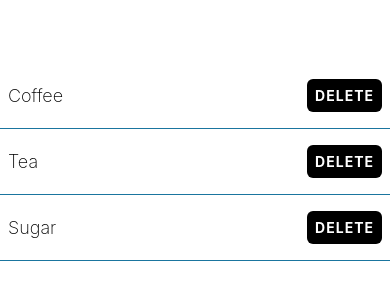
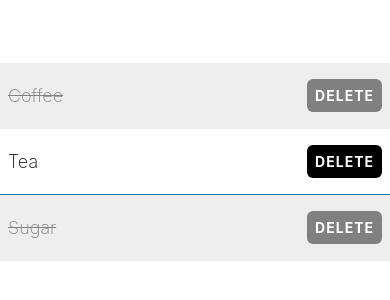
Before and after one commit to Matkovic123/react-native-shopping-list, a React Native app: screen / in a window 390 px wide. Shown: the part 260-560 px from the top of the page. Built offline with nearby package versions, Linux system fonts and the light colour scheme.

Commit message:
passing an array of conditional styles

```diff
--- a/App.tsx
+++ b/App.tsx
@@ -5,9 +5,9 @@
 export default function App() {
   return (
     <View style={styles.container}>
-      <ShoppingListItem name="Coffee" />
+      <ShoppingListItem name="Coffee" isCompleted={true} />
       <ShoppingListItem name="Tea" />
-      <ShoppingListItem name="Sugar" />
+      <ShoppingListItem name="Sugar" isCompleted />
     </View>
   );
 }
--- a/components/ShoppingListItem.tsx
+++ b/components/ShoppingListItem.tsx
@@ -3,9 +3,10 @@
 
 type Props = {
   name: string;
+  isCompleted?: boolean;
 };
 
-export function ShoppingListItem({ name }: Props) {
+export function ShoppingListItem({ name, isCompleted }: Props) {
   const handleDelete = () => {
     Alert.alert(
       `Are you sure you want to delete ${name}?`,
@@ -26,10 +27,25 @@
     );
   };
   return (
-    <View style={styles.itemContainer}>
-      <Text style={{ fontSize: 18, fontWeight: "200" }}>{name}</Text>
+    <View
+      style={[
+        styles.itemContainer,
+        isCompleted ? styles.completedContainer : undefined,
+      ]}
+    >
+      <Text
+        style={[
+          styles.itemText,
+          isCompleted ? styles.completedText : undefined,
+        ]}
+      >
+        {name}
+      </Text>
       <TouchableOpacity
-        style={styles.button}
+        style={[
+          styles.button,
+          isCompleted ? styles.completedButton : undefined,
+        ]}
         onPress={handleDelete}
         activeOpacity={0.8}
       >
@@ -54,10 +70,17 @@
     justifyContent: "space-between",
     alignItems: "center",
   },
+  completedContainer: {
+    backgroundColor: theme.colorLightGrey,
+    borderBottomColor: theme.colorLightGrey,
+  },
   button: {
     backgroundColor: theme.colorBlack,
     padding: 8,
     borderRadius: 6,
+  },
+  completedButton: {
+    backgroundColor: theme.colorGrey,
   },
   buttonText: {
     color: theme.colorWhite,
@@ -65,4 +88,13 @@
     textTransform: "uppercase",
     letterSpacing: 1,
   },
+  itemText: {
+    fontSize: 18,
+    fontWeight: "200",
+  },
+  completedText: {
+    textDecorationLine: "line-through",
+    textDecorationColor: theme.colorGrey,
+    color: theme.colorGrey,
+  },
 });
--- a/theme.ts
+++ b/theme.ts
@@ -2,4 +2,6 @@
   colorCerulian: "#1a759f",
   colorWhite: "#fff",
   colorBlack: "#000",
+  colorGrey: "grey",
+  colorLightGrey: "#eee",
 };
```
